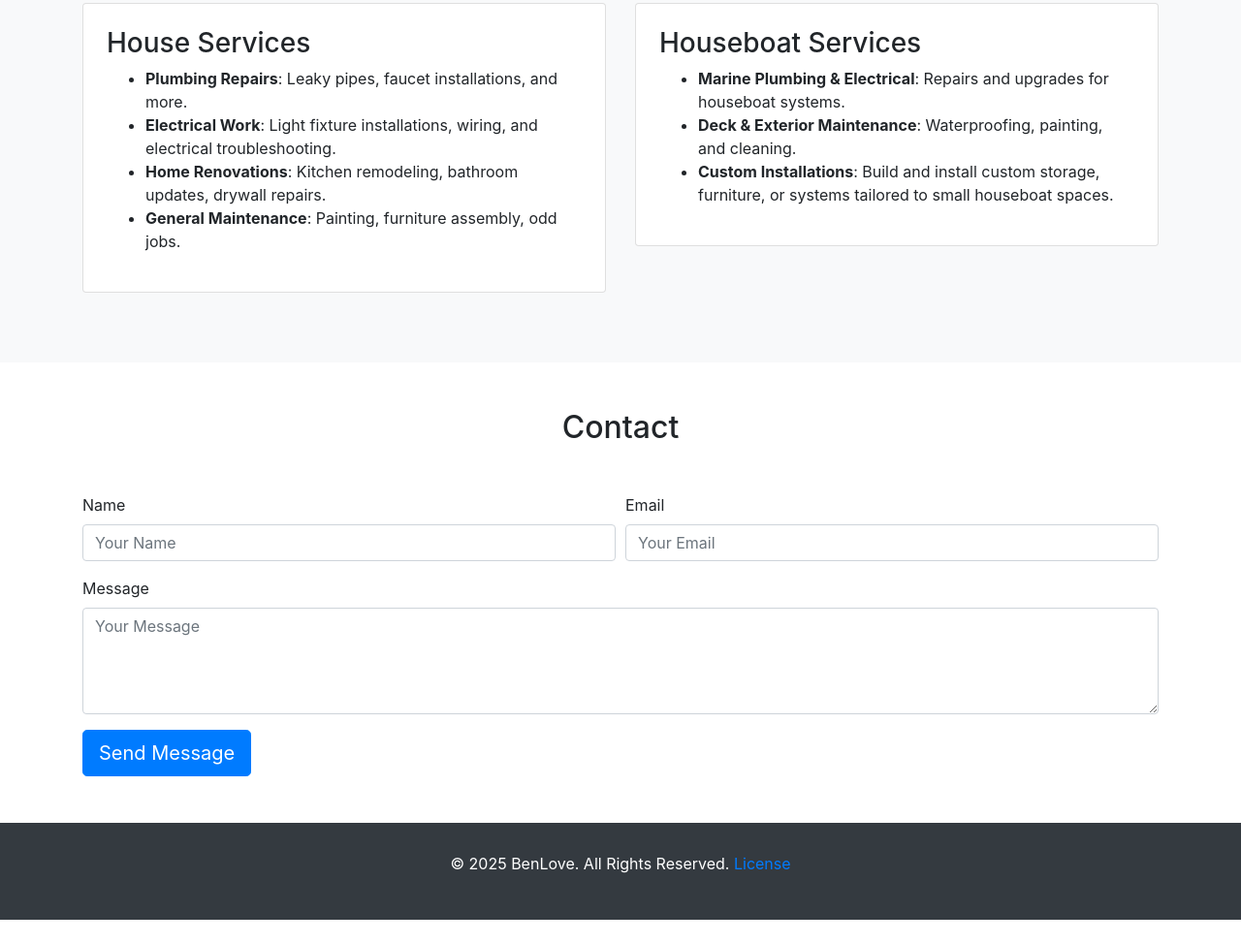
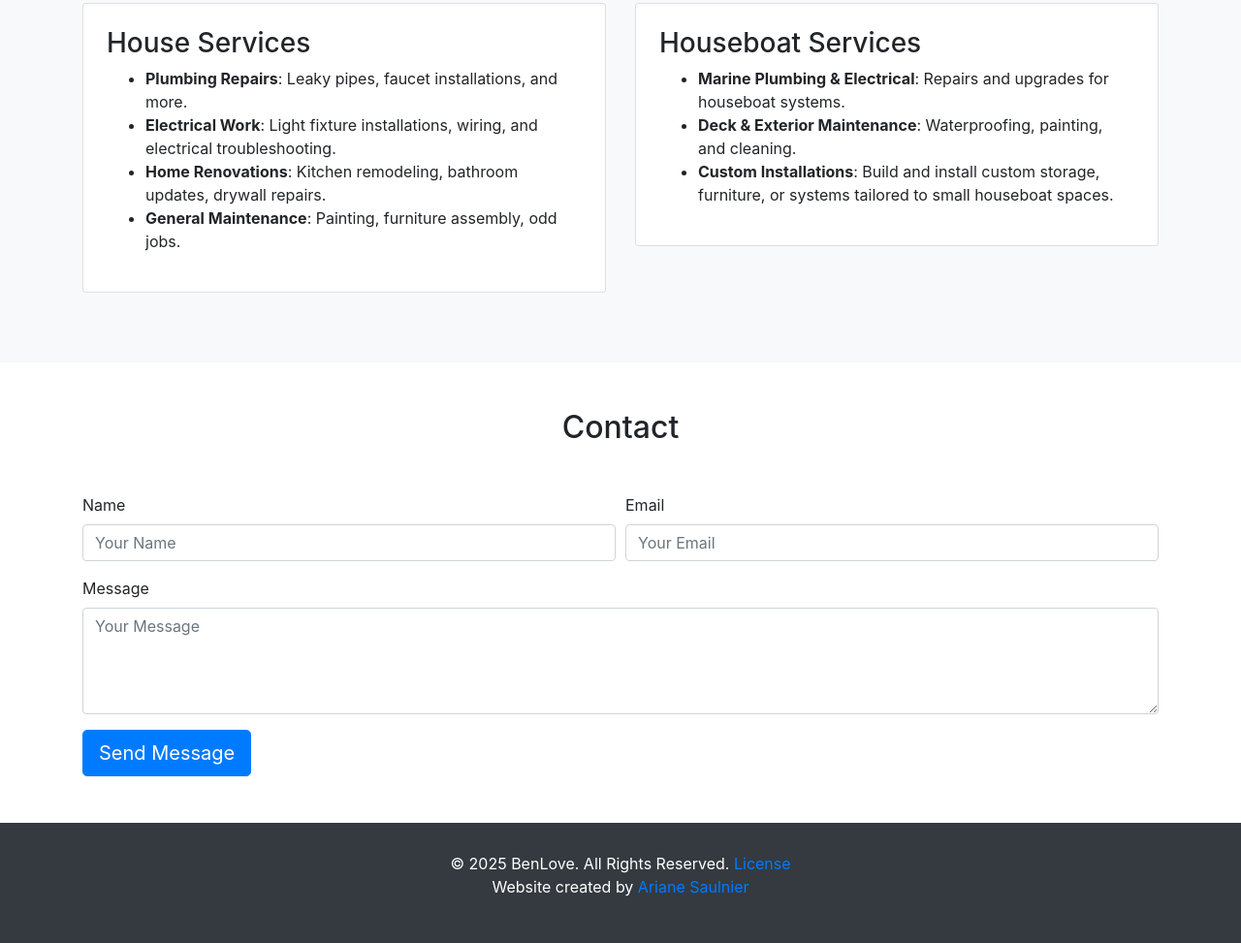
Before and after one commit to Aria-vero-s/handyman, a plain HTML site: page index.html in a window 1280 px wide. Shown: the part 1830-2803 px from the top of the page at 97% size. Before the commit the page ends 2779 px from the top, so only its background shows below. Drawn offline with nearby package versions, Linux system fonts and the light colour scheme.

```diff
--- a/index.html
+++ b/index.html
@@ -134,7 +134,11 @@
     <!-- Footer Section -->
     <footer class="footer text-center">
         <div class="container">
-            <p>&copy; 2025 BenLove. All Rights Reserved. <a href="LICENSE" target="_blank">License</a></p>
+            <p>&copy; 2025 BenLove. All Rights Reserved.
+                <a href="LICENSE" target="_blank">License</a>
+                <br>
+                Website created by <a href="https://github.com/Aria-vero-s/" target="_blank">Ariane Saulnier</a>
+            </p>
         </div>
     </footer>
 
```
Also changed, not shown: 1 other file.
